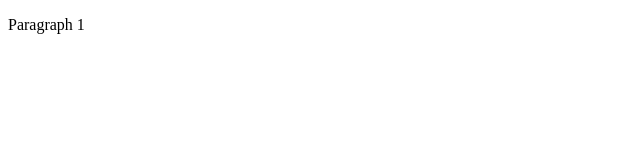
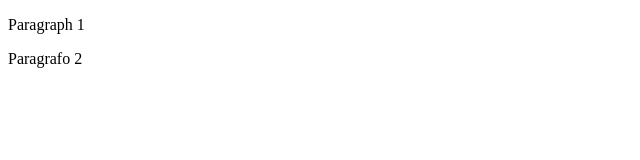
Before and after one commit to JuarezCastro/projetoGit, a plain HTML site: page index.html in a window 1280 px wide. Shown: the full height of the page, 0-640 px from the left. Drawn offline with Linux system fonts and the light colour scheme.

Commit message:
Adiciona parágrafo 2

```diff
--- a/index.html
+++ b/index.html
@@ -9,6 +9,7 @@
 <body>
     <nav>
         <p>Paragraph 1</p>
+        <p> Paragrafo 2</p>
     </nav>
 </body>
 </html>
```
